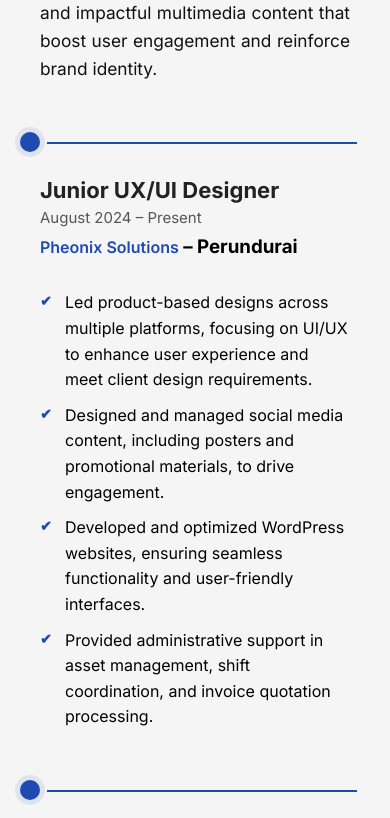
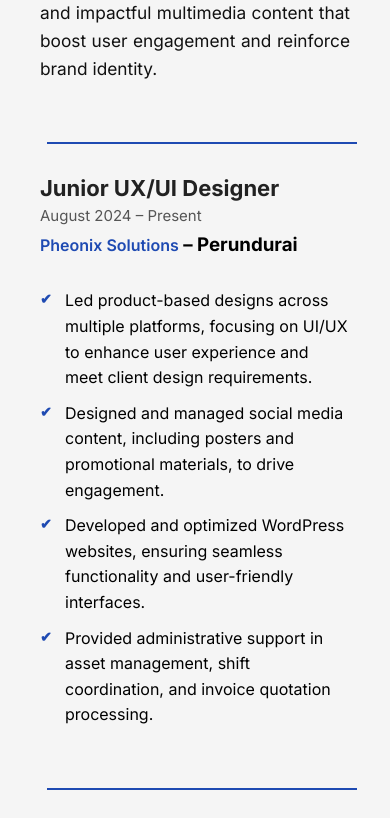
Before and after one commit to Mourish79/Mourish_UI-UX, a plain HTML site: page index.html in a window 390 px wide. Shown: the part 2380-3198 px from the top of the page. Drawn offline with Linux system fonts and the light colour scheme.

Commit message:
Update styles.css

```diff
--- a/styles.css
+++ b/styles.css
@@ -1170,47 +1170,6 @@ h1 {
   border-radius: 50%;
   box-shadow: 0 0 0 5px rgba(30, 74, 178, 0.1);
   z-index: 2;
-}
-
-/* Tablet view (768px and below) */
-/* Mobile view (480px and below) */
-/* Tablets and small laptops */
-@media (max-width: 1024px) {
-  .dot {
-    margin-left: -270px;
-    width: 19px;
-    height: 19px;
-  }
-
-  .timeline {
-    width: 11px;
-  }
-}
-
-/* Tablets and large phones */
-@media (max-width: 768px) {
-  .dot {
-    margin-left: -350px;
-    width: 20px;
-    height: 20px;
-  }
-
-  .timeline {
-    width: 10px;
-  }
-}
-
-/* Mobile phones */
-@media (max-width: 480px) {
-  .dot {
-    margin-left: -330px; /* Adjust to your layout */
-    width: 20px;
-    height: 20px;
-  }
-
-  .timeline {
-    width: 8px;
-  }
 }
 
 /* How Work Section */
```
